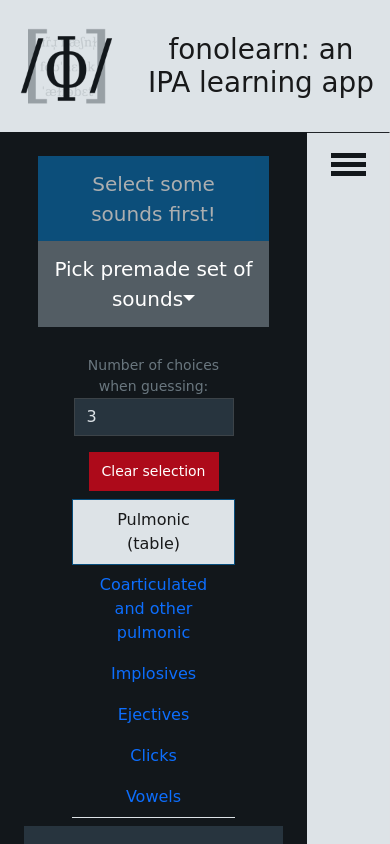
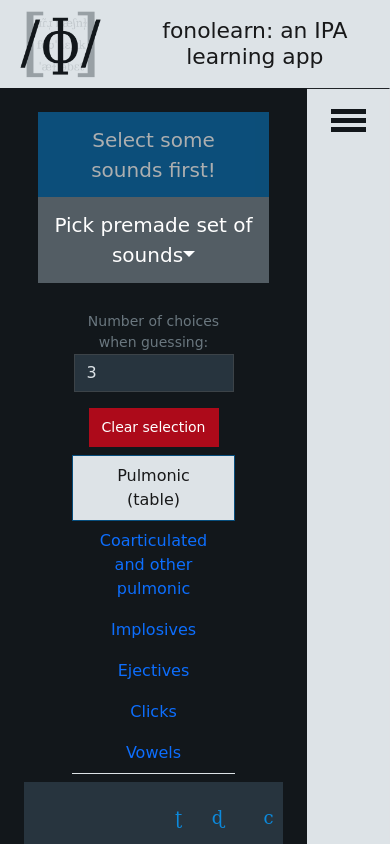
Before and after one commit to s-jevtic/fonolearn, an Angular app: page /main-menu in a window 390 px wide. Shown: the top 844 px of the page. Built offline with nearby package versions, Linux system fonts and the light colour scheme.

Commit message:
separate table from bottom on small screens, dynamically resize header

```diff
--- a/src/app/app.component.css
+++ b/src/app/app.component.css
@@ -30,7 +30,6 @@
     display: flex;
     height: 100%;
     width: 100%;
-    /* align-items: stretch; */
 }
 
 #content{
@@ -41,9 +40,10 @@
     overflow: hidden;
 }
 
-@media only screen and (max-width: 768px){ /* so that there is enough space for a closed sidebar on mobile */
-    /* #content{
-        max-width: calc(100% - var(--closed-sidebar-width));
-        margin-right: var(--closed-sidebar-width);
-    } */
+#logo {
+    width: calc(2vw + 5rem);
 }
+
+#title {
+    font-size: calc(1.5vw + 1rem);
+}
--- a/src/app/app.component.html
+++ b/src/app/app.component.html
@@ -1,9 +1,9 @@
-<header class="bg-light py-3 d-flex justify-content-center align-items-center">
-  <img src="./assets/logo_header.png" class="img-fluid mx-3" width="100" alt="App logo">
-  <h1 class="mx-3 mb-0">fonolearn: an IPA learning app</h1>
+<header class="bg-light d-flex justify-content-center align-items-center">
+  <img src="./assets/logo_header.png" id="logo" class="img-fluid mx-3" width="100" alt="App logo">
+  <h1 id="title" class="mx-3 mb-0">fonolearn: an IPA learning app</h1>
 </header>
 <main role="main">
-  <div class="wrapper">
+  <div class="wrapper pb-4">
     <div class="container-fluid" id="content">
       <router-outlet></router-outlet>
     </div>
```
